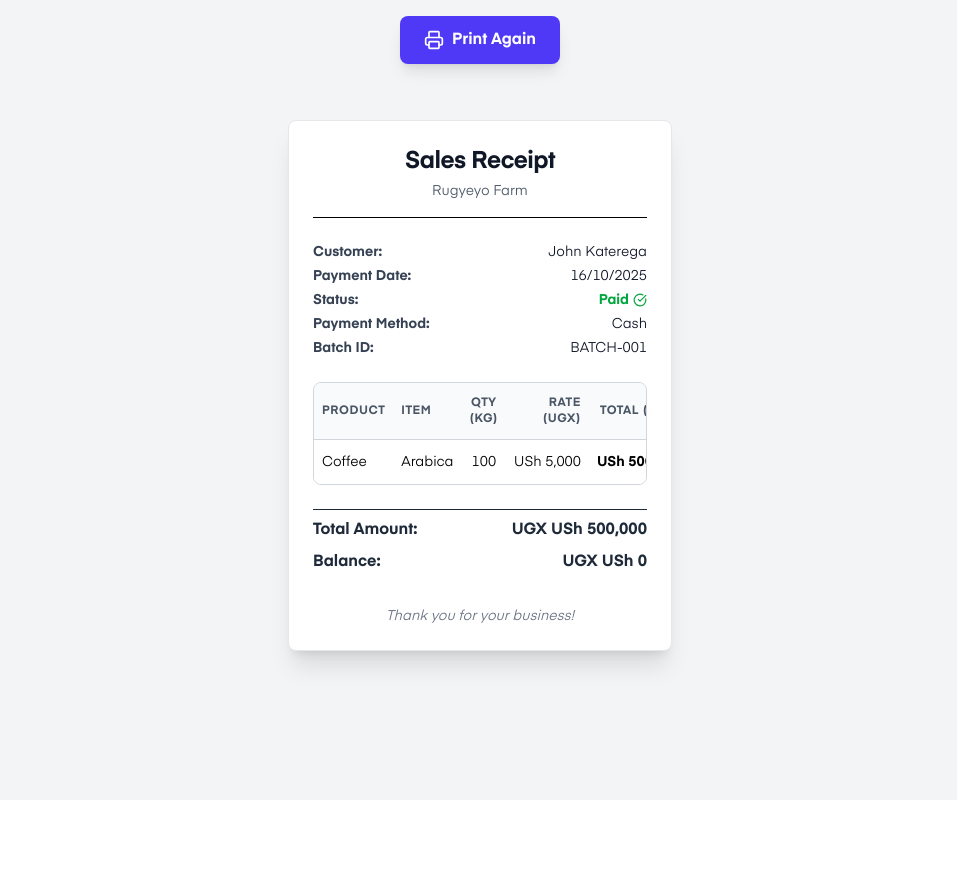
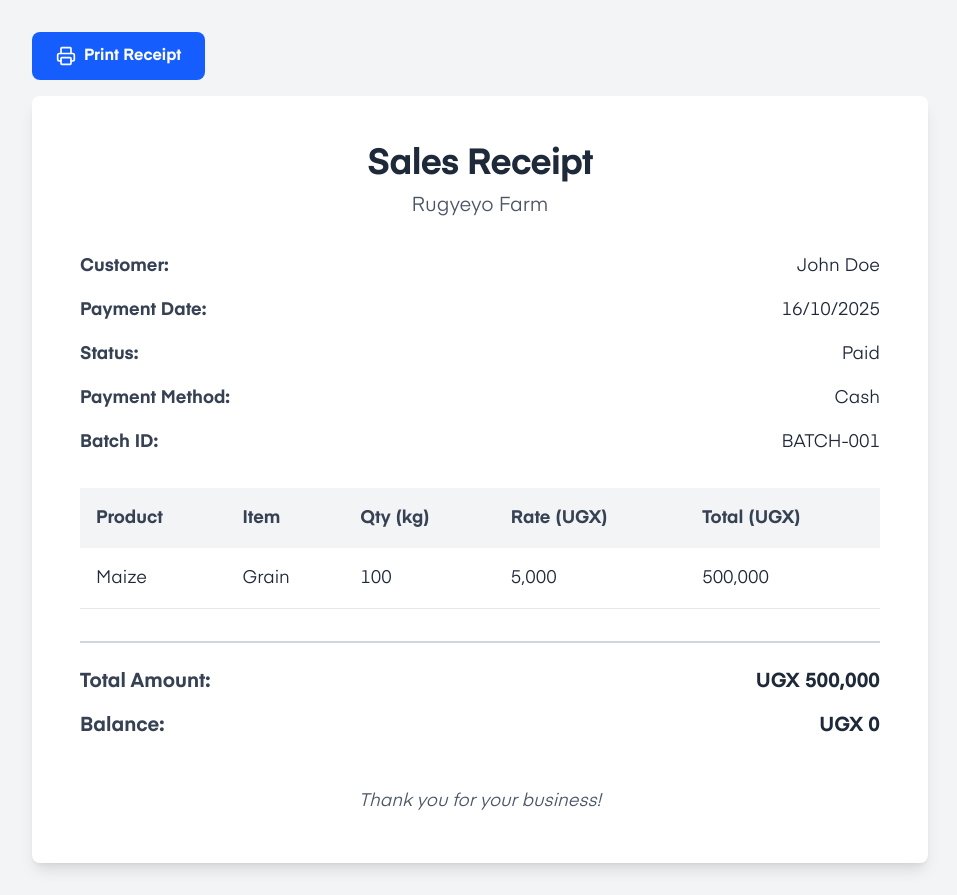
Before and after one commit to FARM-3/farm-web, a React (Vite) app: page /receipt in a window 1280 px wide. Shown: the whole page, without its empty margins (160-1117 px from the left). Before the commit the page ends 800 px from the top, so only its background shows below. Built offline with nearby package versions, Linux system fonts and the light colour scheme; sample sign-in values are in the browser's storage.

Commit message:
had to increase the size of the receipt

```diff
--- a/src/pages/receipt.jsx
+++ b/src/pages/receipt.jsx
@@ -1,181 +1,140 @@
-import React, { useEffect, useRef, useState } from 'react';
 
-// Use lucide-react icons for aesthetics
-import { Printer, CheckCircle } from 'lucide-react';
+import React, { useState } from 'react';
+import { Printer } from 'lucide-react';
 
-// Mock data structure matching the user's provided receipt image
-const mockReceiptData = {
-  storeName: "Rugyeyo Farm",
-  title: "Sales Receipt",
-  customer: "John Katerega",
-  paymentDate: "16/10/2025",
-  status: "Paid",
-  paymentMethod: "Cash",
-  batchId: "BATCH-001",
+export default function SalesReceipt() {
+  const [receipt, setReceipt] = useState({
+    businessName: 'Rugyeyo Farm',
+    customer: 'John Doe',
+    paymentDate: '16/10/2025',
+    status: 'Paid',
+    paymentMethod: 'Cash',
+    batchId: 'BATCH-001',
     items: [
-    { name: "Coffee", item: "Arabica", qty: 100, rate: 5000, total: 500000 },
+      {
+        product: 'Maize',
+        item: 'Grain',
+        qty: 100,
+        rate: 5000,
+        total: 500000
+      }
     ],
-  totalAmount: 500000,
-  balance: 0,
+    balance: 0
+  });
+
+  const totalAmount = receipt.items.reduce((sum, item) => sum + item.total, 0);
+
+  const handlePrint = () => {
+    window.print();
   };
 
-/**
- * Utility function to format numbers as Ugandan Shillings (UGX)
- * @param {number} amount
- */
-const formatUGX = (amount) => {
-  return new Intl.NumberFormat('en-UG', {
-    style: 'currency',
-    currency: 'UGX',
-    minimumFractionDigits: 0,
-  }).format(amount).replace('UGX', '').trim(); // Remove the currency symbol but keep the space
-};
+  return (
+    <div className="min-h-screen bg-gray-100 p-8">
+      <div className="max-w-4xl mx-auto">
+        {/* Print Button */}
+        <div className="mb-4 print:hidden">
+          <button
+            onClick={handlePrint}
+            className="flex items-center gap-2 bg-blue-600 text-white px-6 py-3 rounded-lg hover:bg-blue-700 transition"
+          >
+            <Printer size={20} />
+            Print Receipt
+          </button>
+        </div>
 
-// Component to be printed. This design is optimized for both screen and print.
-const ReceiptContent = React.forwardRef(({ data }, ref) => (
-  <div ref={ref} className="p-6 bg-white rounded-lg shadow-xl max-w-sm mx-auto my-8 border border-gray-200">
-    <header className="text-center mb-6 border-b pb-4">
-      <h1 className="text-2xl font-bold text-gray-900">
-        {data.title}
-      </h1>
-      <p className="text-sm text-gray-600 mt-1">{data.storeName}</p>
-    </header>
+        {/* Receipt */}
+        <div id="receipt" className="bg-white p-12 rounded-lg shadow-lg">
+          {/* Header */}
+          <div className="text-center mb-8">
+            <h1 className="text-4xl font-bold text-gray-800 mb-2">Sales Receipt</h1>
+            <p className="text-xl text-gray-600">{receipt.businessName}</p>
+          </div>
 
-    {/* Customer and Transaction Details */}
-    <div className="space-y-1 mb-6 text-sm">
-      <div className="flex justify-between">
-        <span className="font-semibold text-gray-700">Customer:</span>
-        <span className="text-gray-900">{data.customer}</span>
+          {/* Customer Details */}
+          <div className="mb-8 space-y-4">
+            <div className="flex justify-between items-center">
+              <span className="text-lg font-semibold text-gray-700">Customer:</span>
+              <span className="text-lg text-gray-800">{receipt.customer}</span>
             </div>
-      <div className="flex justify-between">
-        <span className="font-semibold text-gray-700">Payment Date:</span>
-        <span className="text-gray-900">{data.paymentDate}</span>
+            <div className="flex justify-between items-center">
+              <span className="text-lg font-semibold text-gray-700">Payment Date:</span>
+              <span className="text-lg text-gray-800">{receipt.paymentDate}</span>
             </div>
-      <div className="flex justify-between">
-        <span className="font-semibold text-gray-700">Status:</span>
-        <span className="text-green-600 font-bold flex items-center gap-1">
-          {data.status} <CheckCircle size={14} className="inline"/>
-        </span>
+            <div className="flex justify-between items-center">
+              <span className="text-lg font-semibold text-gray-700">Status:</span>
+              <span className="text-lg text-gray-800">{receipt.status}</span>
             </div>
-      <div className="flex justify-between">
-        <span className="font-semibold text-gray-700">Payment Method:</span>
-        <span className="text-gray-900">{data.paymentMethod}</span>
+            <div className="flex justify-between items-center">
+              <span className="text-lg font-semibold text-gray-700">Payment Method:</span>
+              <span className="text-lg text-gray-800">{receipt.paymentMethod}</span>
             </div>
-      <div className="flex justify-between">
-        <span className="font-semibold text-gray-700">Batch ID:</span>
-        <span className="text-gray-900">{data.batchId}</span>
+            <div className="flex justify-between items-center">
+              <span className="text-lg font-semibold text-gray-700">Batch ID:</span>
+              <span className="text-lg text-gray-800">{receipt.batchId}</span>
             </div>
           </div>
 
           {/* Items Table */}
-    <div className="border border-gray-300 rounded-lg overflow-hidden mb-6">
-      <table className="min-w-full divide-y divide-gray-300">
-        <thead className="bg-gray-50">
-          <tr className="text-xs uppercase font-medium text-gray-600 tracking-wider">
-            <th className="px-2 py-3 text-left">Product</th>
-            <th className="px-2 py-3 text-left">Item</th>
-            <th className="px-2 py-3 text-center">Qty (kg)</th>
-            <th className="px-2 py-3 text-right">Rate (UGX)</th>
-            <th className="px-2 py-3 text-right">Total (UGX)</th>
+          <div className="mb-8">
+            <table className="w-full border-collapse">
+              <thead>
+                <tr className="bg-gray-100">
+                  <th className="text-left p-4 text-lg font-semibold text-gray-700">Product</th>
+                  <th className="text-left p-4 text-lg font-semibold text-gray-700">Item</th>
+                  <th className="text-left p-4 text-lg font-semibold text-gray-700">Qty (kg)</th>
+                  <th className="text-left p-4 text-lg font-semibold text-gray-700">Rate (UGX)</th>
+                  <th className="text-left p-4 text-lg font-semibold text-gray-700">Total (UGX)</th>
                 </tr>
               </thead>
-        <tbody className="bg-white divide-y divide-gray-200 text-sm">
-          {data.items.map((item, index) => (
-            <tr key={index}>
-              <td className="px-2 py-3 whitespace-nowrap font-medium">{item.name}</td>
-              <td className="px-2 py-3 whitespace-nowrap">{item.item}</td>
-              <td className="px-2 py-3 whitespace-nowrap text-center">{item.qty}</td>
-              <td className="px-2 py-3 whitespace-nowrap text-right">{formatUGX(item.rate)}</td>
-              <td className="px-2 py-3 whitespace-nowrap text-right font-semibold">{formatUGX(item.total)}</td>
+              <tbody>
+                {receipt.items.map((item, index) => (
+                  <tr key={index} className="border-b border-gray-200">
+                    <td className="p-4 text-lg text-gray-800">{item.product}</td>
+                    <td className="p-4 text-lg text-gray-800">{item.item}</td>
+                    <td className="p-4 text-lg text-gray-800">{item.qty}</td>
+                    <td className="p-4 text-lg text-gray-800">{item.rate.toLocaleString()}</td>
+                    <td className="p-4 text-lg text-gray-800">{item.total.toLocaleString()}</td>
                   </tr>
                 ))}
               </tbody>
             </table>
           </div>
 
-    {/* Totals Section */}
-    <div className="space-y-2 text-sm">
-      <div className="flex justify-between font-bold text-base text-gray-800 border-t pt-2">
-        <span>Total Amount:</span>
-        <span className="text-right">UGX {formatUGX(data.totalAmount)}</span>
+          {/* Totals */}
+          <div className="border-t-2 border-gray-300 pt-6 space-y-4">
+            <div className="flex justify-between items-center">
+              <span className="text-xl font-semibold text-gray-700">Total Amount:</span>
+              <span className="text-xl font-bold text-gray-800">UGX {totalAmount.toLocaleString()}</span>
             </div>
-      <div className="flex justify-between font-bold text-base text-gray-800">
-        <span>Balance:</span>
-        <span className="text-right">UGX {formatUGX(data.balance)}</span>
+            <div className="flex justify-between items-center">
+              <span className="text-xl font-semibold text-gray-700">Balance:</span>
+              <span className="text-xl font-bold text-gray-800">UGX {receipt.balance}</span>
             </div>
           </div>
 
-    <footer className="mt-8 text-center text-gray-500 italic text-sm">
-      Thank you for your business!
-    </footer>
+          {/* Footer */}
+          <div className="mt-12 text-center">
+            <p className="text-lg italic text-gray-600">Thank you for your business!</p>
           </div>
-));
-
-// Main Application Component
-const App = () => {
-  const receiptRef = useRef(null);
-  const [hasPrinted, setHasPrinted] = useState(false);
-
-  // Function to handle the manual print request
-  const handlePrint = () => {
-    window.print();
-    setHasPrinted(true); // Update state if needed, though usually print dialog handles completion
-  };
-
-  // useEffect for automatic printing
-  useEffect(() => {
-    // We delay the print call slightly to ensure the component is fully rendered
-    const timer = setTimeout(() => {
-      // Check if it hasn't printed yet to prevent double-printing on strict mode development builds
-      if (!hasPrinted) {
-        handlePrint();
-      }
-    }, 500); // 500ms delay
-
-    // Cleanup the timer
-    return () => clearTimeout(timer);
-  }, []); // Run only once after initial render
-
-  return (
-    <div className="min-h-screen bg-gray-100 p-4 font-sans flex flex-col items-center">
-      {/* Print Button - Hidden when printing via CSS media query */}
-      <div className="no-print mb-6">
-        <button
-          onClick={handlePrint}
-          className="flex items-center space-x-2 bg-indigo-600 hover:bg-indigo-700 text-white font-semibold py-3 px-6 rounded-lg shadow-lg transition duration-300 transform hover:scale-105"
-        >
-          <Printer size={20} />
-          <span>{hasPrinted ? 'Print Again' : 'Complete Sale & Print Receipt'}</span>
-        </button>
+        </div>
       </div>
 
-      {/* The Receipt Component */}
-      <ReceiptContent ref={receiptRef} data={mockReceiptData} />
-
-      {/* Tailwind CSS for Print Optimization */}
-      <style>{`
-        /* Hide all elements that should not appear on the printed receipt */
+      {/* Print Styles */}
+      <style jsx>{`
         @media print {
-          .no-print {
-            display: none !important;
-          }
-          /* Ensure the receipt itself takes full print width and removes padding */
           body {
             margin: 0;
             padding: 0;
-            background: none;
           }
-          .ReceiptContent-container { /* Target the outer container to remove shadow/margin */
-            margin: 0 !important;
-            box-shadow: none !important;
-            border: none !important;
-            max-width: 100% !important;
-            width: 100%;
+          .print\\:hidden {
+            display: none !important;
+          }
+          #receipt {
+            box-shadow: none;
+            border-radius: 0;
           }
         }
       `}</style>
     </div>
   );
-};
-
-export default App;
+}
```
Lines whose indentation alone changed are shown as unchanged.
